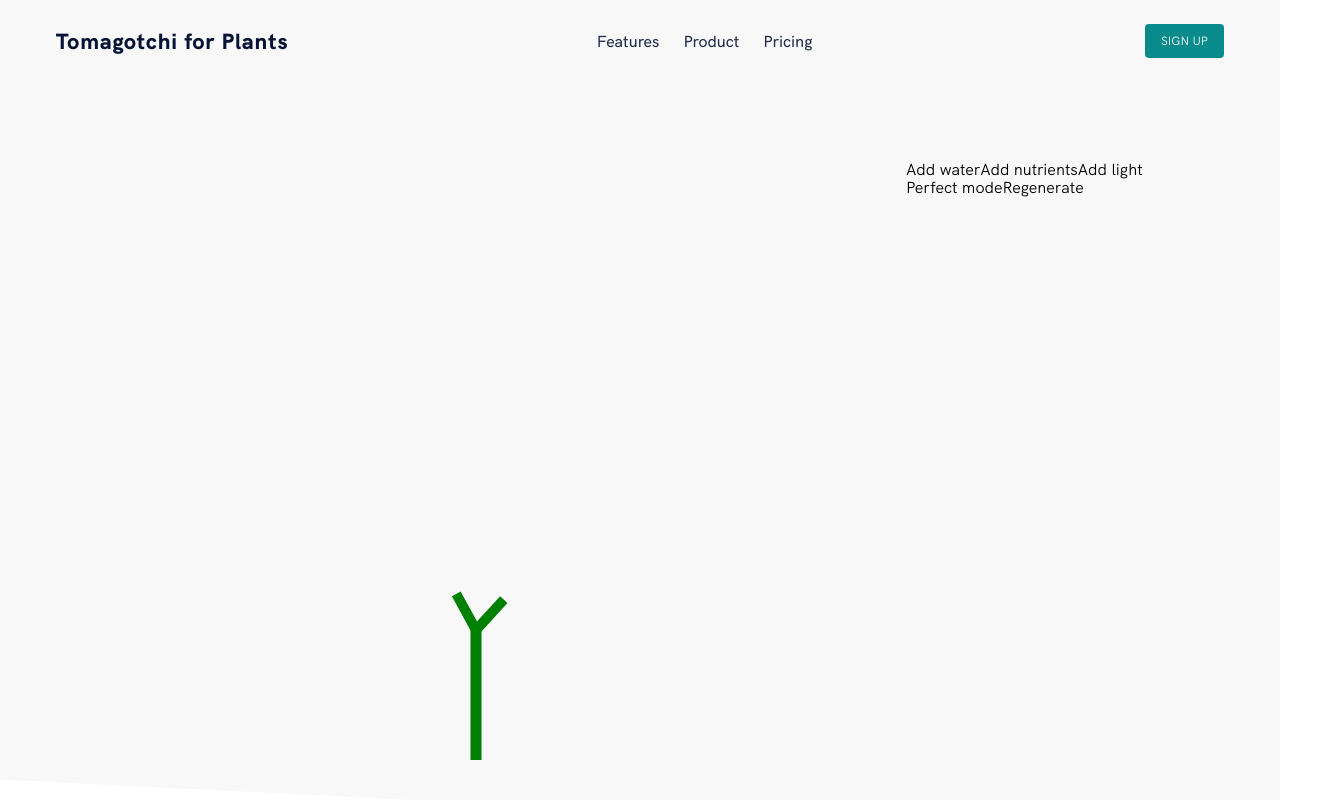
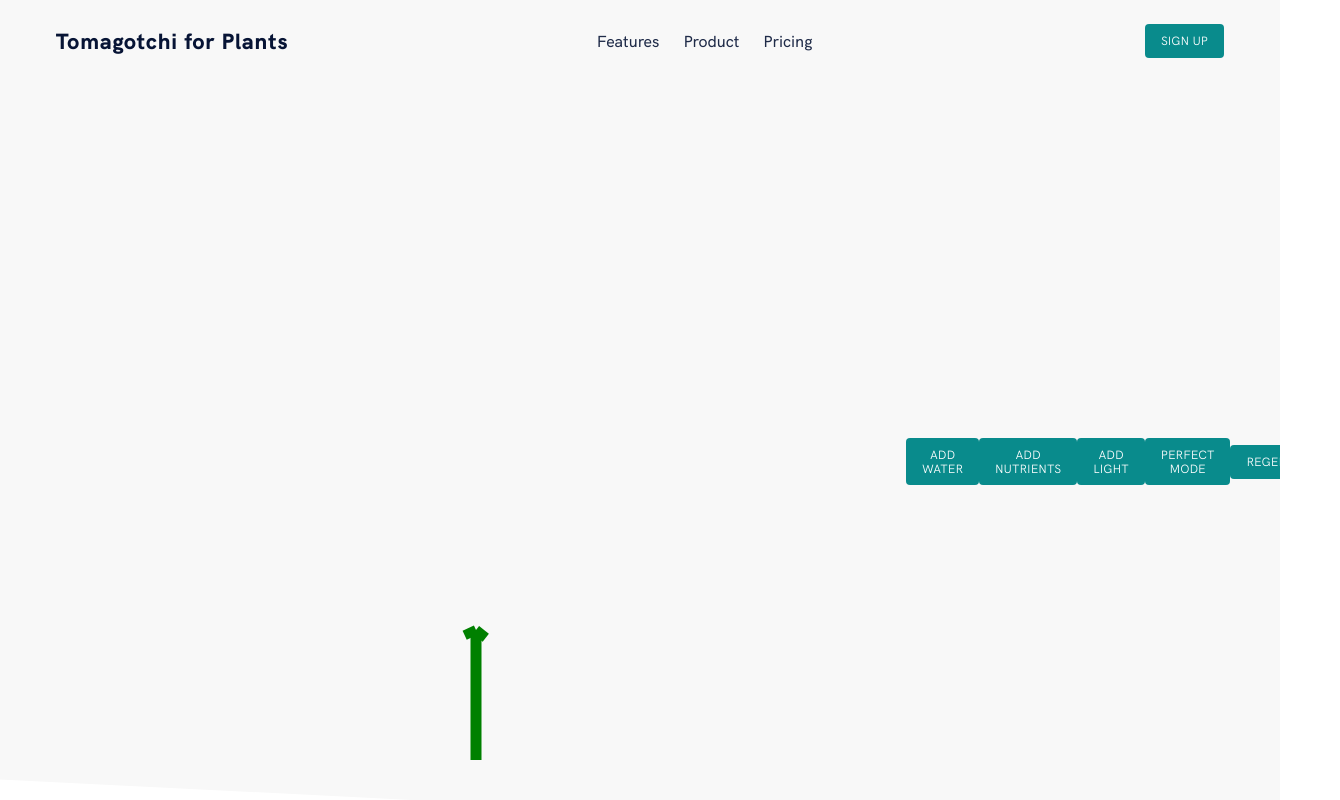
Before and after one commit to trevhud/tamagotchi_for_plants, a Gatsby site: page / in a window 1280 px wide. Shown: the top 800 px of the page, 1340 px wide, since content can reach past the window. Built offline with nearby package versions, Linux system fonts and the light colour scheme; Gatsby itself is replaced by a stand-in of ours.

Commit message:
fix perfect mode bug

```diff
--- a/src/components/sections/footer.js
+++ b/src/components/sections/footer.js
@@ -36,7 +36,7 @@
       </FooterColumn>
     </FooterColumnContainer>
     <BrandContainer>
-      <Logo>Finance</Logo>
+      <Logo>Tamagotchi for Plants</Logo>
     </BrandContainer>
   </FooterWrapper>
 )
--- a/src/components/sections/header.js
+++ b/src/components/sections/header.js
@@ -1,20 +1,16 @@
-import React, { useEffect, useRef } from "react"
+import React, { useEffect, useRef, useState } from "react"
 import styled from "styled-components"
 
 import {
   select,
-  selectAll,
   easeLinear
 } from 'd3';
 
 import { Container } from "../global"
 
-const Header = () => {
-  const svgRef = useRef(null);
 let branches = []
 let gamePlays = 0
-  let timerId
-  const pathologies = [changeColor, curlBranches, growthSpeed]
+let timerIds = []
 
 // Tree configuration
 const seed = {i: 0, x: 420, y: 600, a: 0, l: 130, d: 0, g: gamePlays }; // a = angle, l = length, d = depth
@@ -24,9 +20,14 @@
 const ar = 0.7; // Randomness
 const maxDepth = 10;
 
+const Header = () => {
+  const svgRef = useRef(null);
+  const [perfectMode, setPerfectMode] = useState(false);
+  const pathologies = [changeColor, curlBranches, growthSpeed]
+
   function leftRightBranch(b, left) {
     if (b.d === maxDepth) {
-      clearInterval(timerId)
+      clearTimers()
       return;
     }
 
@@ -44,19 +45,6 @@
     };
     drawLine(newB);
   }
-
-  function endPt(b) {
-    // Return endpoint of branch
-    const x = b.x + b.l * Math.sin( b.a );
-    const y = b.y - b.l * Math.cos( b.a );
-    return {x: x, y: y};
-  }
-
-  // D3 functions
-  function x1(d) {return d.x;}
-  function y1(d) {return d.y;}
-  function x2(d) {return endPt(d).x;}
-  function y2(d) {return endPt(d).y;}
 
   function drawLine(branch) {
     branches.push(branch)
@@ -91,13 +79,22 @@
   }
 
   function regenerate() {
+    console.log(timerIds, perfectMode, gamePlays)
+    curlBranches(true)
+    growthSpeed(true)
+    clearTimers()
+    if (!perfectMode) startTimer()
+    gamePlays += 1
+    seed.g = gamePlays
+    select(svgRef.current).selectAll('*').remove()
+    branches = []
+    drawLine(seed)
+  }
+
+  function clearTimers() {
+    timerIds.forEach(timerId => {
       clearInterval(timerId)
-    timerId = setInterval(() => pathologies[Math.floor(Math.random() * pathologies.length)](), 5000);
-    branches = []
-    select(svgRef.current).selectAll('*').remove()
-    gamePlays++
-    seed.g = gamePlays
-    drawLine(seed)
+    })
   }
 
   function changeColor(green) {
@@ -114,25 +111,26 @@
     speed = faster ? 5000 : 20000
   }
 
-  useEffect(
-    () => {
-      regenerate();
-    },
-    []
-  );
+  function startTimer() {
+    let timerId = setInterval(() => pathologies[Math.floor(Math.random() * pathologies.length)](), 5000)
+    timerIds.push(timerId);
+    console.log('start timer', timerIds)
+  }
+
+  useEffect(regenerate,[perfectMode]);
 
   return (
     <HeaderWrapper id="top">
       <Container>
         <Flex>
           <div><svg height="600px" width="100%" ref={svgRef} /></div>
-          <div>
+          <ActionsContainer>
             <button onClick={() => curlBranches(true)}>Add water</button>
             <button onClick={() => changeColor(true)}>Add nutrients</button>
             <button onClick={() => growthSpeed(true)}>Add light</button>
-            <button onClick={() => clearInterval(timerId)}>Perfect mode</button>
+            <button onClick={() => setPerfectMode(!perfectMode)} className={perfectMode ? 'toggled' : null}>Perfect mode</button>
             <button onClick={regenerate}>Regenerate</button>
-          </div>
+          </ActionsContainer>
         </Flex>
       </Container>
     </HeaderWrapper>
@@ -140,6 +138,19 @@
 }
 
 export default Header
+
+function endPt(b) {
+  // Return endpoint of branch
+  const x = b.x + b.l * Math.sin( b.a );
+  const y = b.y - b.l * Math.cos( b.a );
+  return {x: x, y: y};
+}
+
+// D3 functions
+function x1(d) {return d.x;}
+function y1(d) {return d.y;}
+function x2(d) {return endPt(d).x;}
+function y2(d) {return endPt(d).y;}
 
 const HeaderWrapper = styled.header`
   background-color: #f8f8f8;
@@ -160,3 +171,25 @@
     grid-gap: 64px;
   }
 `
+
+const ActionsContainer = styled.div`
+  display: flex;
+  align-items: center;
+  @media (max-width: ${props => props.theme.screen.xs}) {
+    display: none;
+  }
+
+  button {
+    font-family: ${props => props.theme.font.normal};
+    ${props => props.theme.font_size.xsmall};
+    color: white;
+    background: #098b8c;
+    border-radius: 4px;
+    padding: 10px 16px;
+    text-transform: uppercase;
+    font-size: 12px;
+      &.toggled {
+        background: green;
+      }
+  }
+`
```
Lines whose indentation alone changed are shown as unchanged.
